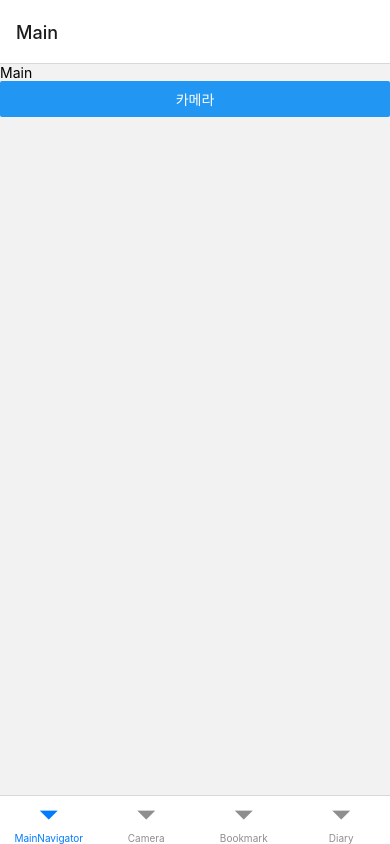
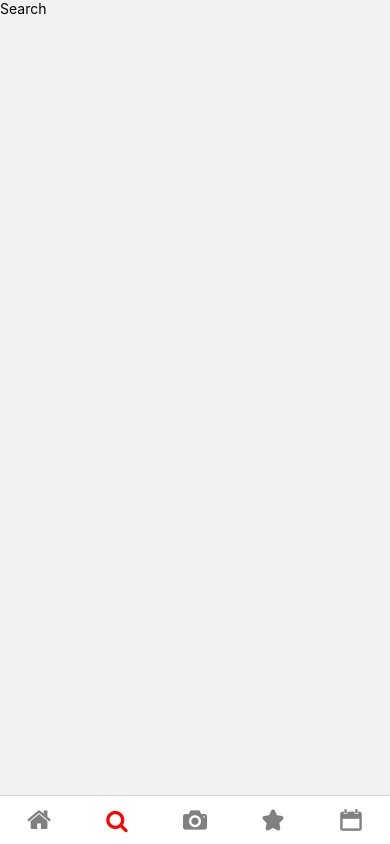
Before and after one commit to seongbiny/LeaveLive, a React Native app in the folder frontend/: screen /Search in a window 390 px wide. Built offline with nearby package versions, Linux system fonts and the light colour scheme.

Commit message:
:lipstick: [S06P31C105-80] Feat: Add Tab Navigation Icons
탭 네비게이션에 아이콘을 추가하였음

```diff
--- a/frontend/src/navigations/Tab.tsx
+++ b/frontend/src/navigations/Tab.tsx
@@ -1,26 +1,104 @@
 import React from "react";
 import { createBottomTabNavigator } from "@react-navigation/bottom-tabs";
-import { Camera, Bookmark, Diary } from "../screens";
+import { Search, Camera, Bookmark, Diary } from "../screens";
 import MainNavigator from "./MainNavigator";
-import { MaterialIcons } from '@expo/vector-icons';
+import { AntDesign } from "@expo/vector-icons";
+import { Entypo } from "@expo/vector-icons";
+import { FontAwesome } from "@expo/vector-icons";
 
 // Screen에 넘길 파라미터가 없으면 undefined, 있다면 파라미터 객체를 작성해 주세요!
 export type TabParamList = {
-    MainNavigator: undefined,
-    Camera: undefined,
-    Bookmark: undefined,
-    Diary: undefined,
-}
+  MainNavigator: undefined;
+  Search: undefined;
+  Camera: undefined;
+  Bookmark: undefined;
+  Diary: undefined;
+};
+
+type TabBarIconProp = {
+  focused: boolean;
+  color: string;
+  size: number;
+};
 
 const Tab = createBottomTabNavigator<TabParamList>();
 
 const TabNav = () => {
-    return <Tab.Navigator screenOptions={{ headerShown: false }}>
-        <Tab.Screen name="MainNavigator" component={MainNavigator} />
-        <Tab.Screen name="Camera" component={Camera} />
-        <Tab.Screen name="Bookmark" component={Bookmark} />
-        <Tab.Screen name="Diary" component={Diary} />
+  return (
+    <Tab.Navigator
+      screenOptions={{
+        headerShown: false,
+        tabBarShowLabel: false,
+        tabBarActiveTintColor: "red",
+      }}
+    >
+      <Tab.Screen
+        name="MainNavigator"
+        component={MainNavigator}
+        options={{
+          tabBarIcon: (props: TabBarIconProp) => (
+            <FontAwesome
+              name="home"
+              size={26}
+              color={props.focused ? props.color : "gray"}
+            />
+          ),
+        }}
+      />
+      <Tab.Screen
+        name="Search"
+        component={Search}
+        options={{
+          tabBarIcon: (props: TabBarIconProp) => (
+            <FontAwesome
+              name="search"
+              size={23}
+              color={props.focused ? props.color : "gray"}
+            />
+          ),
+        }}
+      />
+      <Tab.Screen
+        name="Camera"
+        component={Camera}
+        options={{
+          tabBarIcon: (props: TabBarIconProp) => (
+            <Entypo
+              name="camera"
+              size={24}
+              color={props.focused ? props.color : "gray"}
+            />
+          ),
+        }}
+      />
+      <Tab.Screen
+        name="Bookmark"
+        component={Bookmark}
+        options={{
+          tabBarIcon: (props: TabBarIconProp) => (
+            <AntDesign
+              name="star"
+              size={24}
+              color={props.focused ? props.color : "gray"}
+            />
+          ),
+        }}
+      />
+      <Tab.Screen
+        name="Diary"
+        component={Diary}
+        options={{
+          tabBarIcon: (props: TabBarIconProp) => (
+            <Entypo
+              name="calendar"
+              size={24}
+              color={props.focused ? props.color : "gray"}
+            />
+          ),
+        }}
+      />
     </Tab.Navigator>
-}
+  );
+};
 
 export default TabNav;
--- a/frontend/src/screens/index.tsx
+++ b/frontend/src/screens/index.tsx
@@ -1,6 +1,7 @@
 import Main from "./main";
+import Search from "./search";
 import Camera from "./camera";
 import Bookmark from "./bookmark";
 import Diary from "./diary";
 
-export { Main, Camera, Bookmark, Diary };
+export { Main, Search, Camera, Bookmark, Diary };
--- /dev/null
+++ b/frontend/src/screens/search.tsx
@@ -0,0 +1,12 @@
+import React from "react";
+import { View, Text } from "react-native";
+
+const Search = () => {
+  return (
+    <View>
+      <Text>Search</Text>
+    </View>
+  );
+};
+
+export default Search;
```
